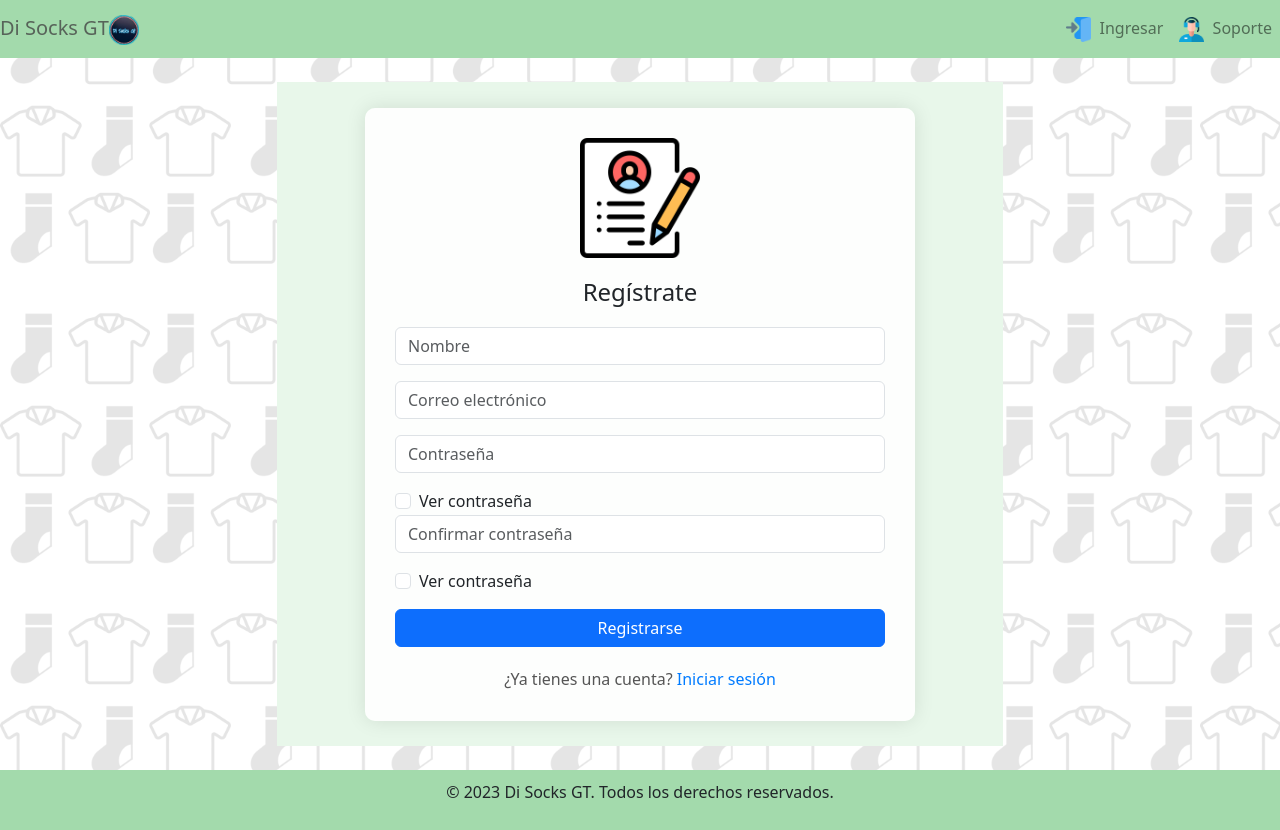
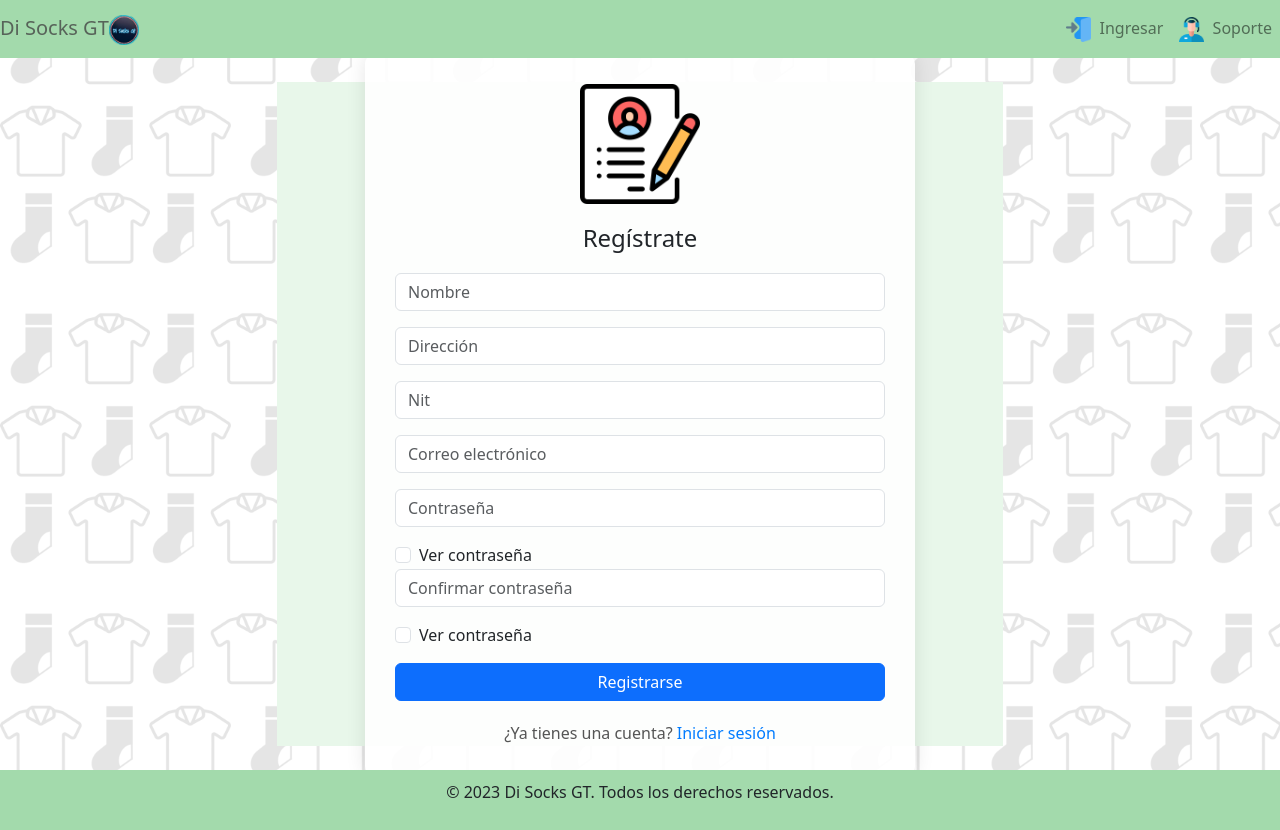
Before and after one commit to Wilalexis/Shop, a Flask app: page /register in a window 1280 px wide. Run offline with Flask 3, Linux system fonts and the light colour scheme; some libraries are stand-ins or nearby versions.

Commit message:
modulo registro funcional

```diff
--- a/app.py
+++ b/app.py
@@ -6,6 +6,8 @@ from flask_bootstrap import Bootstrap
 import cx_Oracle
 import os
 import time
+import psycopg2
+
 
 app = Flask(__name__, static_folder='static', template_folder='templates')
 app.secret_key = 'admin'  # clave secreta
@@ -742,31 +744,15 @@ def editProducts(ID_PRODUCTO):
             # Redirige a la página de productos
             return redirect(url_for('products'))
 
-@app.route('/eliminar_producto/<int:ID_PRODUCTO>', methods=['POST', 'DELETE'])
-def eliminar_producto(ID_PRODUCTO):
-    if request.method == 'POST' or request.form.get('_method') == 'DELETE':
-        # Lógica para eliminar el producto de la base de datos Oracle
-        try:
-            cursor = connection.cursor()
-            cursor.execute("DELETE FROM PRODUCTOS WHERE ID_PRODUCTO = :ID_PRODUCTO", {
-                           'ID_PRODUCTO': ID_PRODUCTO})
-            connection.commit()
-            flash('Producto eliminado con éxito', 'success')
-        except Exception as e:
-            flash('Error al eliminar el producto', 'danger')
-        finally:
-            cursor.close()
-
-    return redirect(url_for('products'))
-
 @app.route('/registerUser', methods=['POST'])
 def registerUser():
     # Obtén los valores de los campos del formulario
-    nombre = request.form.get('nombre')
+    nombre_cliente = request.form.get('nombre_cliente')
+    direccion = request.form.get('direccion')
+    nit = request.form.get('nit')
     correo = request.form.get('correo')
     contrasena = request.form.get('contrasena')
     confirmarContrasena = request.form.get('confirmarContrasena')
-    id_rol = 2
 
     # Inicializa un mensaje y un tipo de mensaje predeterminado
     message = None
@@ -774,30 +760,51 @@ def registerUser():
 
     # Verifica si las contraseñas coinciden
     if contrasena == confirmarContrasena:
-        # Las contraseñas coinciden, puedes proceder a almacenarla en la base de datos
-        # Aquí deberías insertar el código para almacenar el usuario en la base de datos
-        sql = "INSERT INTO usuarios (nombre, correo, contrasena, id_rol) VALUES (:nombre, :correo, :contrasena, :id_rol)"
+        try:
+             # Inicia una transacción
+            connection.begin()
 
-        # Ejecutar la consulta
-        cursor = connection.cursor()
-        cursor.execute(sql, {'nombre': nombre, 'correo': correo,
-                             'contrasena': contrasena, 'id_rol': id_rol})
-        connection.commit()
+            # Inserta los datos en la tabla 'login' para obtener el valor autoincremental de 'id_login'
+            cursor = connection.cursor()
+            cursor.execute("INSERT INTO login (correo, contrasena, id_rol) VALUES (:correo, :contrasena, :id_rol)",
+                           {'correo': correo, 'contrasena': contrasena, 'id_rol': 2})
 
-        message = 'Usuario registrado con éxito'
+            # Obtiene el valor de 'id_login' generado
+            cursor.execute("SELECT id_login FROM login WHERE correo = :correo", {'correo': correo})
+            row = cursor.fetchone()
+            new_id_login = row[0]
 
-        # Establece los valores de los campos en blanco
-        nombre = ''
-        correo = ''
-        contrasena = ''
-        confirmarContrasena = ''
+            # Inserta los datos en la tabla 'clientes' usando 'id_login' obtenido
+            cursor.execute("INSERT INTO clientes (nombre_cliente, direccion, nit, correo, id_login) VALUES (:nombre_cliente, :direccion, :nit, :correo, :id_login)",
+                           {'nombre_cliente': nombre_cliente, 'direccion': direccion, 'nit': nit, 'correo': correo, 'id_login': new_id_login})
+
+            # Confirma la transacción
+            connection.commit()
+
+            message = 'Usuario registrado con éxito'
+
+            # Establece los valores de los campos en blanco
+            nombre_cliente = ''
+            direccion = ''
+            nit = ''
+            correo = ''
+            contrasena = ''
+            confirmarContrasena = ''
+
+        except Exception as e:
+            # Si ocurre un error, muestra un mensaje de error
+            message = 'Error al registrar el usuario: ' + str(e)
+            message_type = 'error'
+            connection.rollback()
+            print(e)
+
     else:
         # Las contraseñas no coinciden, muestra un mensaje de error al usuario
         message = 'Las contraseñas no coinciden, por favor inténtalo de nuevo'
         message_type = 'error'
 
     # Devuelve la plantilla de registro con los valores de los campos y el mensaje
-    return render_template('register.html', nombre=nombre, correo=correo, message=message, message_type=message_type)
+    return render_template('register.html', nombre_cliente=nombre_cliente, direccion=direccion, nit=nit, correo=correo, message=message, message_type=message_type)
 
 @app.route('/buscar_productos', methods=['POST'])
 def buscar_productos():
--- a/templates/login.html
+++ b/templates/login.html
@@ -4,7 +4,7 @@
 <div class="container login-container">
     <div class="login-box">
         <div class="login-logo">
-            <img src="{{ url_for('static', filename='img/key.png') }}" alt="Logo de la Tienda">
+            <img src="{{ url_for('static', filename='img/disocks-fotor.png') }}" alt="Logo de la Tienda">
         </div>
         <h2 class="login-title">Bienvenido de nuevo</h2>
         <form>
--- a/templates/register.html
+++ b/templates/register.html
@@ -15,10 +15,16 @@
         <h2 class="registration-title">Regístrate</h2>
         <form action="{{ url_for('registerUser') }}" method="POST">
             <div class="form-group">
-                <input type="text" class="form-control" placeholder="Nombre" id="nombre" name="nombre" value="{{ nombre }}" required>
+                <input type="text" class="form-control" placeholder="Nombre" id="nombre_cliente" name="nombre_cliente" value="{{ nombre_cliente }}" required>
             </div>
             <div class="form-group">
-                <input type="email" class="form-control" placeholder="Correo electrónico" id="correo" name="correo" value="{{ correo }}" required>
+                <input type="text" class="form-control" placeholder="Dirección" id="direccion" name="direccion" value="{{ direccion }}" required>
+            </div>
+            <div class="form-group">
+                <input type="number" class="form-control" placeholder="Nit" id="nit" name="nit" value="{{ nit }}" required>
+            </div>
+            <div class="form-group">
+                <input type="text" class="form-control" placeholder="Correo electrónico" id="correo" name="correo" value="{{ correo }}" required>
             </div>
             <div class="form-group">
                 <input type="password" class="form-control" placeholder="Contraseña" id="contrasena" name="contrasena"  required oninput="validarContrasena()">
```
